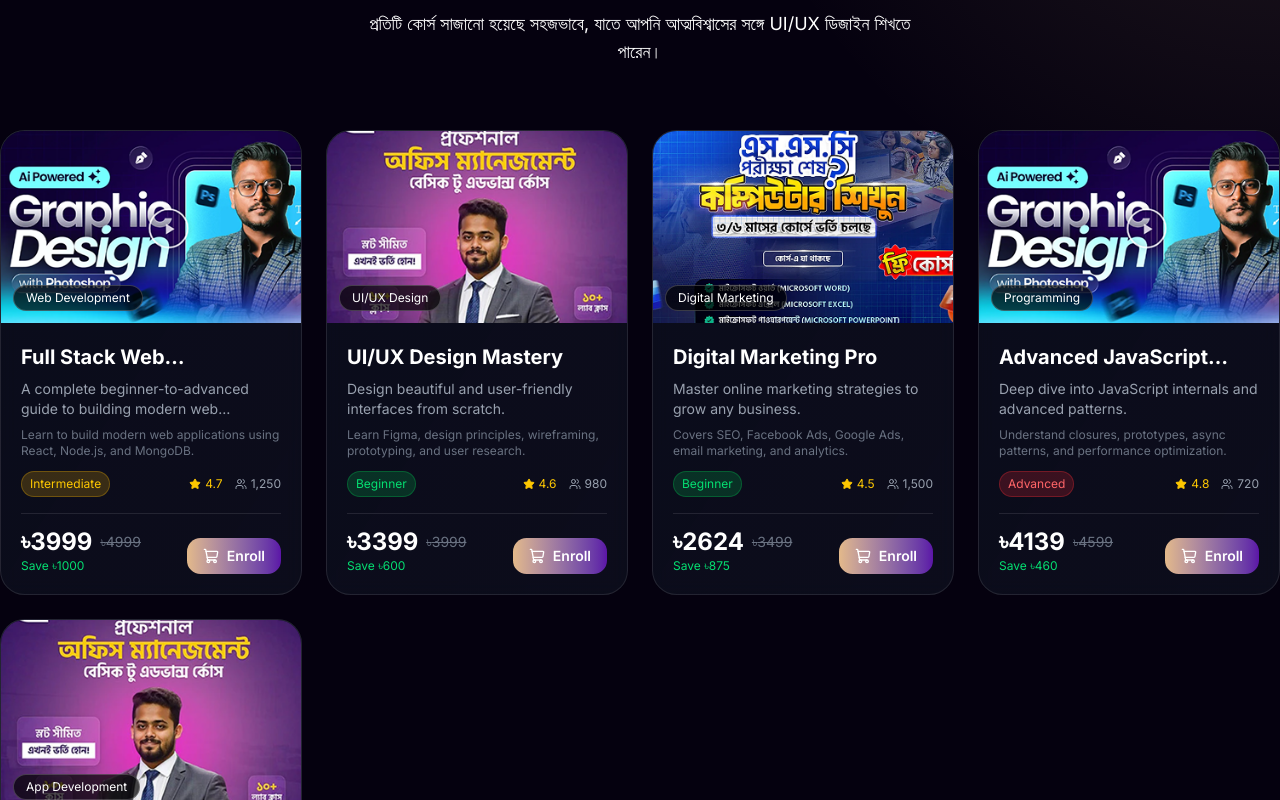
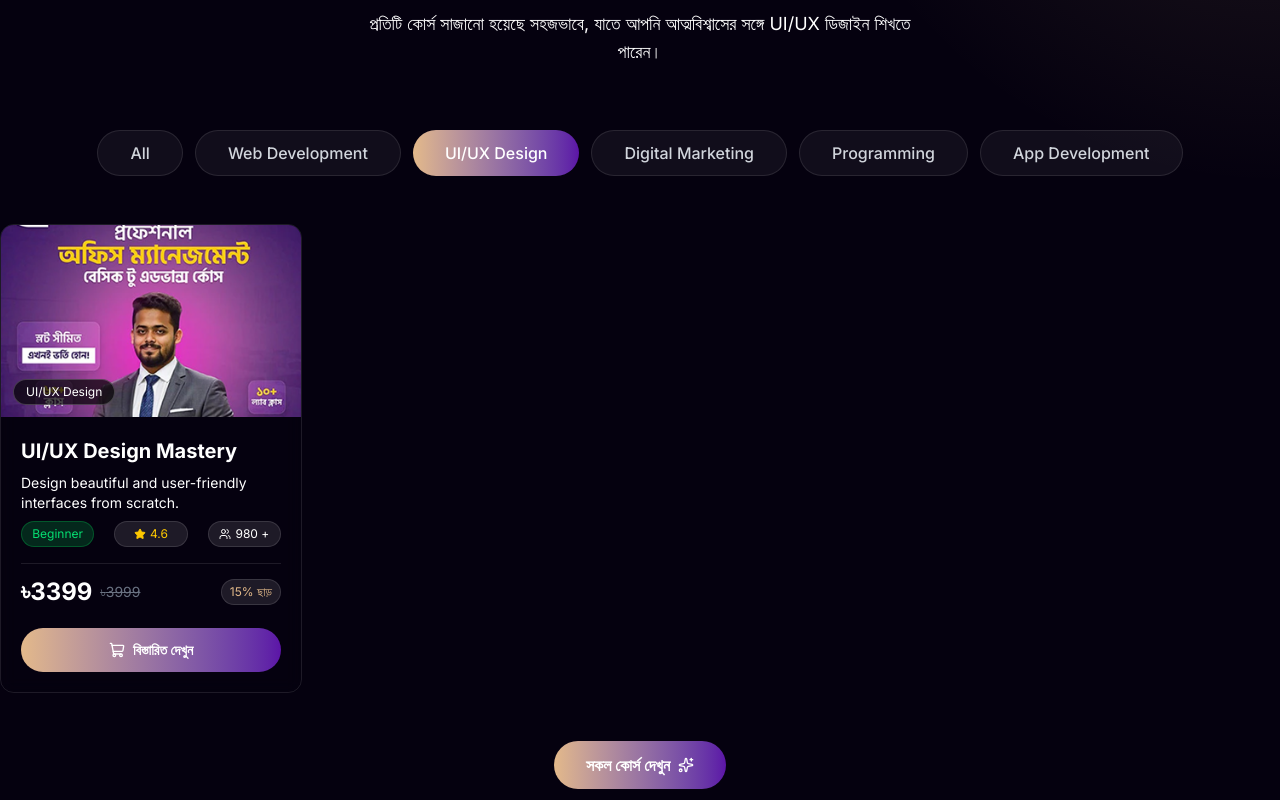
Before and after one commit to gmitsolution3/ai-learning-academy, a Next.js app: page / in a window 1280 px wide. Shown: the part 1100-1900 px from the top of the page. Built offline with nearby package versions, Linux system fonts and the light colour scheme.

Commit message:
updated course section and course card

```diff
--- a/components/Course.tsx
+++ b/components/Course.tsx
@@ -1,10 +1,8 @@
-import React from "react";
-import {
-  Sparkles,
-  Users,
-  Star,
-  ShoppingCart,
-} from "lucide-react";
+"use client";
+
+import { useState } from "react";
+import { Sparkles, Users, Star, ShoppingCart } from "lucide-react";
+import CourseCard from "./CourseCard";
 
 const courses = [
   {
@@ -83,24 +81,20 @@ const courses = [
   },
 ];
 
-const difficultyColors: { [key: string]: string } = {
-  Beginner: "bg-green-500/20 text-green-400 border-green-500/30",
-  Intermediate:
-    "bg-yellow-500/20 text-yellow-400 border-yellow-500/30",
-  Advanced: "bg-red-500/20 text-red-400 border-red-500/30",
-};
+export default function Course() {
+  const [activeTab, setActiveTab] = useState("UI/UX Design");
 
-export default function Course() {
-  const getDiscountedPrice = (
-    price: number,
-    discountPercent: number,
-  ) => {
-    return price - (price * discountPercent) / 100;
-  };
+  // Filter courses based on active tab
+  const filteredCourses =
+    activeTab === "All"
+      ? courses
+      : courses.filter((course) => course.category === activeTab);
+
+  const tabCategories = courses.map((course) => course.category);
 
   return (
     <section className="relative py-14 sm:py-16 md:py-20">
-      <div className="absolute inset-0 bg-[radial-gradient(circle_at_top_right,rgba(227,185,138,0.14),transparent_28%)]" />
+      <div className="absolute inset-0 bg-[radial-gradient(circle_at_top_right,rgba(227,185,138,0.14),transparent_28%)] -z-10" />
 
       <div className="container mx-auto px-4 sm:px-6 md:px-8 lg:px-0">
         {/* Header */}
@@ -124,102 +118,51 @@ export default function Course() {
           </div>
         </div>
 
+        {/* Tab Filter - Exactly like the picture */}
+        <div className="flex flex-wrap justify-center gap-2 sm:gap-3 mt-10 sm:mt-12 md:mt-16">
+          <button
+            onClick={() => {
+              setActiveTab("All");
+            }}
+            className={`px-5 sm:px-6 md:px-8 py-2 sm:py-2.5 rounded-full text-sm sm:text-base font-medium transition-all duration-300 ${
+              activeTab === "All"
+                ? "bg-gradient-to-r from-secondary to-primary text-white "
+                : "bg-white/5 text-gray-300 hover:bg-white/10 hover:text-white border border-white/10"
+            }`}
+          >
+            All
+          </button>
+          {tabCategories.map((category) => (
+            <button
+              key={category}
+              onClick={() => {
+                console.log("hi");
+                setActiveTab(category);
+              }}
+              className={`px-5 sm:px-6 md:px-8 py-2 sm:py-2.5 rounded-full text-sm sm:text-base font-medium transition-all duration-300 ${
+                activeTab === category
+                  ? "bg-gradient-to-r from-secondary to-primary text-white"
+                  : "bg-white/5 text-gray-300 hover:bg-white/10 hover:text-white border border-white/10"
+              }`}
+            >
+              {category}
+            </button>
+          ))}
+        </div>
+
         {/* Grid */}
-        <div className="grid grid-cols-1 sm:grid-cols-2 lg:grid-cols-4 gap-5 sm:gap-6 mt-10 sm:mt-12 md:mt-16">
-          {courses.map((course, index) => (
-            <div
-              key={index}
-              className="group relative bg-gradient-to-br from-gray-900/50 to-gray-800/30 backdrop-blur-sm rounded-xl sm:rounded-2xl border border-white/10 overflow-hidden hover:border-secondary/50 transition-all duration-300 sm:hover:-translate-y-2"
-            >
-              {/* Image */}
-              <div className="relative h-40 sm:h-44 md:h-48 overflow-hidden">
-                <img
-                  src={course.image}
-                  alt={course.title}
-                  className="w-full h-full object-cover group-hover:scale-110 transition-transform duration-500"
-                />
-
-                <div className="absolute bottom-2 left-2 sm:bottom-3 sm:left-3 bg-black/70 px-2 sm:px-3 py-1 rounded-full text-[10px] sm:text-xs text-white border border-white/20">
-                  {course.category}
-                </div>
-              </div>
-
-              {/* Content */}
-              <div className="p-4 sm:p-5">
-                <h3 className="text-base sm:text-lg md:text-xl font-bold text-white mb-2 line-clamp-1 group-hover:text-secondary">
-                  {course.title}
-                </h3>
-
-                <p className="text-gray-400 text-xs sm:text-sm mb-2 line-clamp-2">
-                  {course.overview}
-                </p>
-
-                <p className="text-gray-500 text-[11px] sm:text-xs mb-3 line-clamp-2">
-                  {course.description}
-                </p>
-
-                {/* Stats */}
-                <div className="flex items-center justify-between mb-3 sm:mb-4">
-                  <span
-                    className={`text-[10px] sm:text-xs px-2 py-1 rounded-full border ${difficultyColors[course.difficultyLevel]}`}
-                  >
-                    {course.difficultyLevel}
-                  </span>
-
-                  <div className="flex items-center gap-2 sm:gap-3 text-[10px] sm:text-xs">
-                    <div className="flex items-center gap-1 text-yellow-400">
-                      <Star className="size-3 fill-yellow-400" />
-                      {course.rating}
-                    </div>
-
-                    <div className="flex items-center gap-1 text-gray-400">
-                      <Users className="size-3" />
-                      {course.totalEnrolled.toLocaleString()}
-                    </div>
-                  </div>
-                </div>
-
-                {/* Price */}
-                <div className="flex items-end justify-between pt-3 border-t border-white/10">
-                  <div>
-                    {course.discountPercent > 0 ? (
-                      <>
-                        <div className="flex items-center gap-2">
-                          <span className="text-lg sm:text-xl md:text-2xl font-bold text-white">
-                            ৳
-                            {getDiscountedPrice(
-                              course.price,
-                              course.discountPercent,
-                            ).toFixed(0)}
-                          </span>
-                          <span className="text-xs sm:text-sm text-gray-500 line-through">
-                            ৳{course.price}
-                          </span>
-                        </div>
-
-                        <p className="text-[10px] sm:text-xs text-green-400">
-                          Save ৳
-                          {(
-                            (course.price * course.discountPercent) /
-                            100
-                          ).toFixed(0)}
-                        </p>
-                      </>
-                    ) : (
-                      <span className="text-lg sm:text-xl md:text-2xl font-bold text-white">
-                        ৳{course.price}
-                      </span>
-                    )}
-                  </div>
-
-                  <button className="bg-gradient-to-r from-secondary to-primary text-white px-3 sm:px-4 py-1.5 sm:py-2 rounded-lg text-[11px] sm:text-sm font-semibold flex items-center gap-1 sm:gap-2 hover:shadow-lg hover:shadow-secondary/25 transition-all">
-                    <ShoppingCart className="size-3 sm:size-4" />
-                    Enroll
-                  </button>
-                </div>
-              </div>
+        <div className="grid grid-cols-1 sm:grid-cols-2 lg:grid-cols-4 gap-5 sm:gap-6 mt-10 sm:mt-12">
+          {filteredCourses.length > 0 ? (
+            filteredCourses.map((course, index) => (
+              <CourseCard key={index} course={course} />
+            ))
+          ) : (
+            <div className="col-span-full text-center py-12">
+              <p className="text-gray-400 text-lg">
+                No courses found in this category.
+              </p>
             </div>
-          ))}
+          )}
         </div>
 
         {/* CTA */}
--- /dev/null
+++ b/components/CourseCard.tsx
@@ -0,0 +1,115 @@
+import { Users, Star, ShoppingCart } from "lucide-react";
+
+const difficultyColors: { [key: string]: string } = {
+  Beginner: "bg-green-500/20 text-green-400 border-green-500/30",
+  Intermediate:
+    "bg-yellow-500/20 text-yellow-400 border-yellow-500/30",
+  Advanced: "bg-red-500/20 text-red-400 border-red-500/30",
+};
+
+const getDiscountedPrice = (
+  price: number,
+  discountPercent: number,
+) => {
+  return price - (price * discountPercent) / 100;
+};
+
+export default function CourseCard({ course }: { course: any }) {
+  return (
+    <div className="group relative  backdrop-blur-sm rounded-lg border border-white/10 overflow-hidden hover:border-secondary/50 transition-all duration-300 sm:hover:-translate-y-2">
+      {/* Image */}
+      <div className="relative h-40 sm:h-44 md:h-48 overflow-hidden">
+        <img
+          src={course.image}
+          alt={course.title}
+          className="w-full h-full object-cover group-hover:scale-110 transition-transform duration-500"
+        />
+
+        <div className="absolute bottom-2 left-2 sm:bottom-3 sm:left-3 bg-black/70 px-2 sm:px-3 py-1 rounded-full text-[10px] sm:text-xs text-white border border-white/20">
+          {course.category}
+        </div>
+      </div>
+
+      {/* Content */}
+      <div className="p-4 sm:p-5">
+        <h3 className="text-base sm:text-lg md:text-xl font-bold text-white mb-2 line-clamp-1 group-hover:text-secondary">
+          {course.title}
+        </h3>
+
+        <p className="text-white text-xs sm:text-sm mb-2 line-clamp-2">
+          {course.overview}
+        </p>
+
+        {/* Stats */}
+        <div className="flex items-center justify-between gap-5 mb-3 sm:mb-4">
+          <div
+            className={`text-[10px] sm:text-xs px-2 py-1 rounded-full border w-full text-center ${difficultyColors[course.difficultyLevel]}`}
+          >
+            {course.difficultyLevel}
+          </div>
+
+          <div
+            className={`text-[10px] sm:text-xs px-2 py-1 rounded-full border bg-white/10 w-full`}
+          >
+            <div className="flex items-center justify-center gap-1 text-yellow-400">
+              <Star className="size-3 fill-yellow-400" />
+              {course.rating}
+            </div>
+          </div>
+
+          <div
+            className={`text-[10px] sm:text-xs px-2 py-1 rounded-full border bg-white/10 w-full`}
+          >
+            <div className="flex items-center justify-center gap-1 text-white">
+              <Users className="size-3" />
+              {course.totalEnrolled.toLocaleString()} +
+            </div>
+          </div>
+        </div>
+
+        {/* Price */}
+        <div className="pt-3 border-t border-white/10">
+          <div>
+            {course.discountPercent > 0 ? (
+              <>
+                <div className="flex items-center justify-between">
+                  <div className="flex items-center gap-2">
+                    <span className="text-lg sm:text-xl md:text-2xl font-bold text-white">
+                      ৳
+                      {getDiscountedPrice(
+                        course.price,
+                        course.discountPercent,
+                      ).toFixed(0)}
+                    </span>
+                    <span className="text-xs sm:text-sm text-gray-500 line-through">
+                      ৳{course.price}
+                    </span>
+                  </div>
+
+                  <div>
+                    <div
+                      className={`text-[10px] sm:text-xs px-2 py-1 rounded-full border bg-white/10 w-full`}
+                    >
+                      <div className="flex items-center justify-center gap-1 text-secondary">
+                        {course.discountPercent}% ছাড়
+                      </div>
+                    </div>
+                  </div>
+                </div>
+              </>
+            ) : (
+              <span className="text-lg sm:text-xl md:text-2xl font-bold text-white">
+                ৳{course.price}
+              </span>
+            )}
+          </div>
+        </div>
+
+        <button className="bg-gradient-to-r from-secondary to-primary text-white px-3 sm:px-4 py-3 rounded-full text-[11px] sm:text-sm font-semibold flex items-center gap-1 sm:gap-2 hover:shadow-lg hover:shadow-secondary/25 transition-all w-full text-center justify-center mt-5">
+          <ShoppingCart className="size-3 sm:size-4" />
+          বিস্তারিত দেখুন
+        </button>
+      </div>
+    </div>
+  );
+}
```
